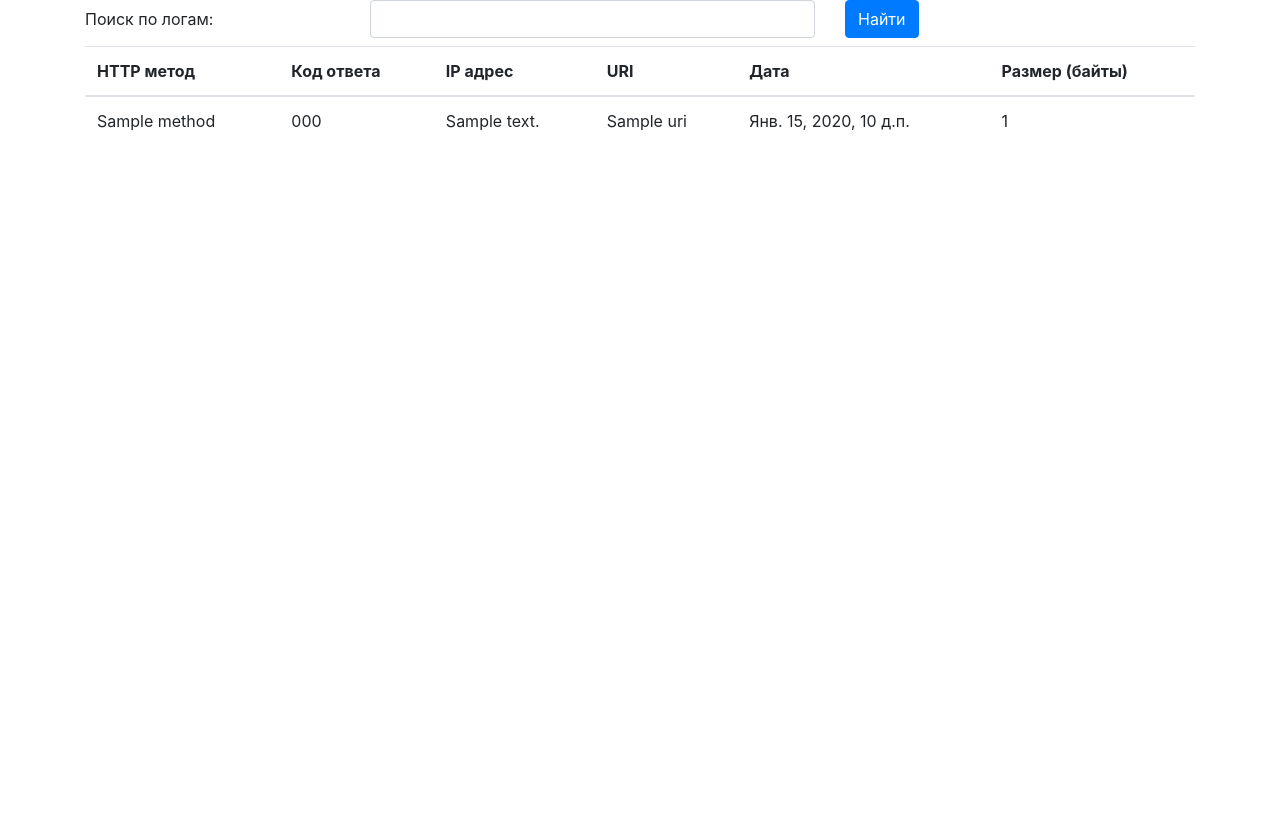
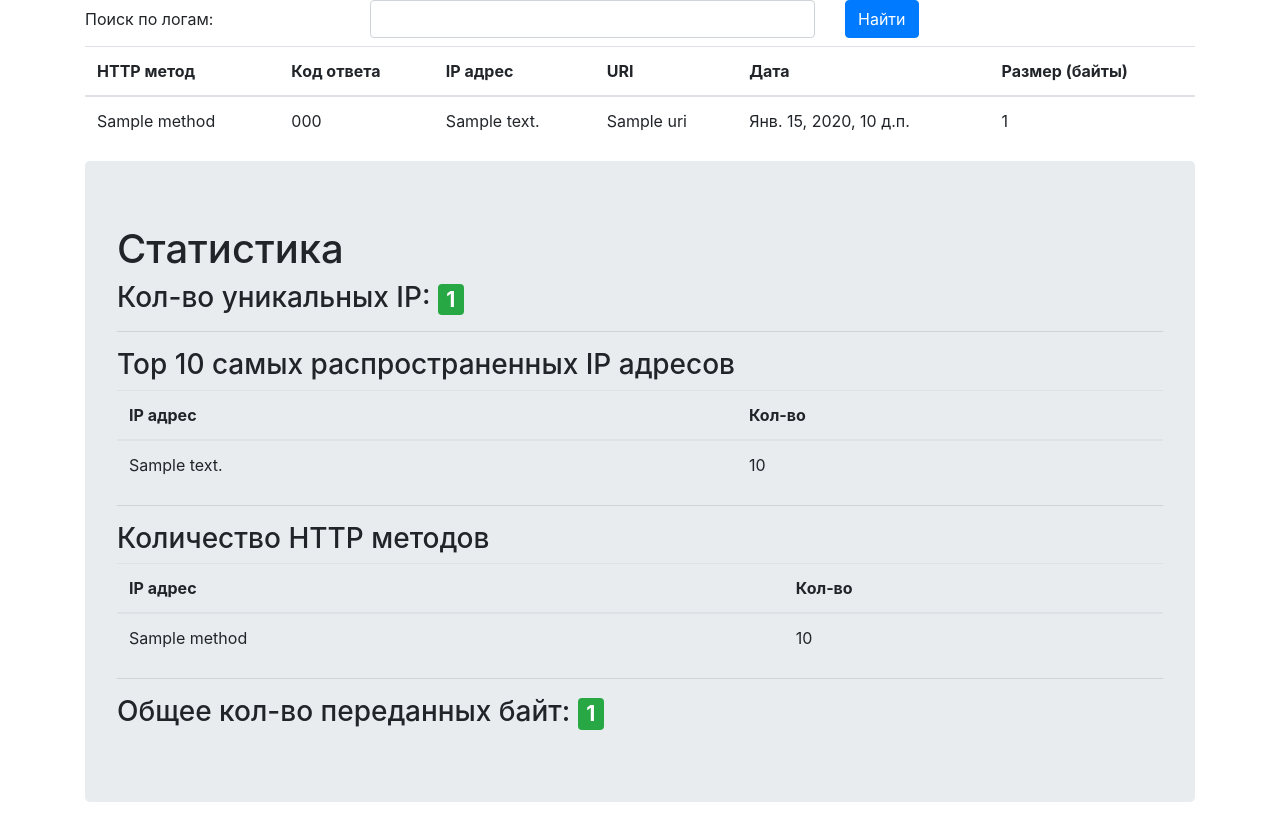
Before and after one commit to rishatsharafiev/django-apache-logs, a Django app: template apps/logger/templates/logger/log_list.html in a window 1280 px wide. Before the commit the page ends 131 px from the top, so only its background shows below. Run offline with Django 3.2, Linux system fonts and the light colour scheme; tables that the repository leaves empty hold one stand-in row (values such as "Sample post"); the template is opened without the code that fills it: values that come from a table or form of the project are taken from there, most other values are stand-ins (such as "Sample title", 1, 10 or a date in 2020); data that the repository does not hold is empty; some libraries are stand-ins or nearby versions.

Commit message:
Make aggragation frontend beautiful

```diff
--- a/apps/logger/templates/base.html
+++ b/apps/logger/templates/base.html
@@ -22,6 +22,6 @@
         <!-- jQuery first, then Popper.js, then Bootstrap JS -->
         <script src="https://code.jquery.com/jquery-3.3.1.slim.min.js" integrity="sha384-q8i/X+965DzO0rT7abK41JStQIAqVgRVzpbzo5smXKp4YfRvH+8abtTE1Pi6jizo" crossorigin="anonymous"></script>
         <script src="https://cdnjs.cloudflare.com/ajax/libs/popper.js/1.14.7/umd/popper.min.js" integrity="sha384-UO2eT0CpHqdSJQ6hJty5KVphtPhzWj9WO1clHTMGa3JDZwrnQq4sF86dIHNDz0W1" crossorigin="anonymous"></script>
-        <script src="{% static 'logger/js/bootstrap.min.js' %}"></script>
+        <script src="{% static 'logger/bootstrap-4.3.1-dist/js/bootstrap.min.js' %}"></script>
     </body>
 </html>
--- a/apps/logger/templates/logger/log_list.html
+++ b/apps/logger/templates/logger/log_list.html
@@ -2,6 +2,8 @@
 {% load replace_tags %}
 
 {% block content %}
+<div class="col-12">
+    <div class="row">
         <div class="col-12">
             <form>
                 <div class="row">
@@ -14,6 +16,8 @@
                     </div>
                 </div>
             </form>
+        </div>
+        <div class="col-12">
             <table class="table">
                 <thead>
                     <tr>
@@ -39,7 +43,8 @@
                 {% endfor %}
                 </tbody>
             </table>
-
+        </div>
+        <div class="col-12">
             {% if is_paginated %}
                 <nav>
                     <ul class="pagination justify-content-center">
@@ -81,4 +86,50 @@
                 </nav>
             {% endif %}
         </div>
+        <div class="col-12">
+            <div class="jumbotron">
+                <h1>Статистика</h1>
+                <h3>Кол-во уникальных IP: <span class="badge badge-success">{{unique_ip_address_count}}</span></h3>
+                <hr>
+                <h3>Top 10 самых распространенных IP адресов</h3>
+                <table class="table">
+                    <thead>
+                        <tr>
+                            <th scope="col">IP адрес</th>
+                            <th scope="col">Кол-во</th>
+                        </tr>
+                    </thead>
+                    <tbody>
+                    {% for log in ip_address_counts %}
+                        <tr>
+                            <td>{{ log.ip_address }}</td>
+                            <td>{{ log.total }}</td>
+                        </tr>
+                    {% endfor %}
+                    </tbody>
+                </table>
+                <hr>
+                <h3>Количество HTTP методов</h3>
+                <table class="table">
+                    <thead>
+                        <tr>
+                            <th scope="col">IP адрес</th>
+                            <th scope="col">Кол-во</th>
+                        </tr>
+                    </thead>
+                    <tbody>
+                    {% for log in method_counts %}
+                        <tr>
+                            <td>{{ log.method }}</td>
+                            <td>{{ log.total }}</td>
+                        </tr>
+                    {% endfor %}
+                    </tbody>
+                </table>
+                <hr>
+                <h3>Общее кол-во переданных байт: <span class="badge badge-success">{{total_size}}</span></h3>
+            </div>
+        </div>
+    </div>
+</div>
 {% endblock %}
```
Also changed, not shown: apps/logger/views/log_list.py (+10 -1 lines). Lines whose indentation alone changed are shown as unchanged.
